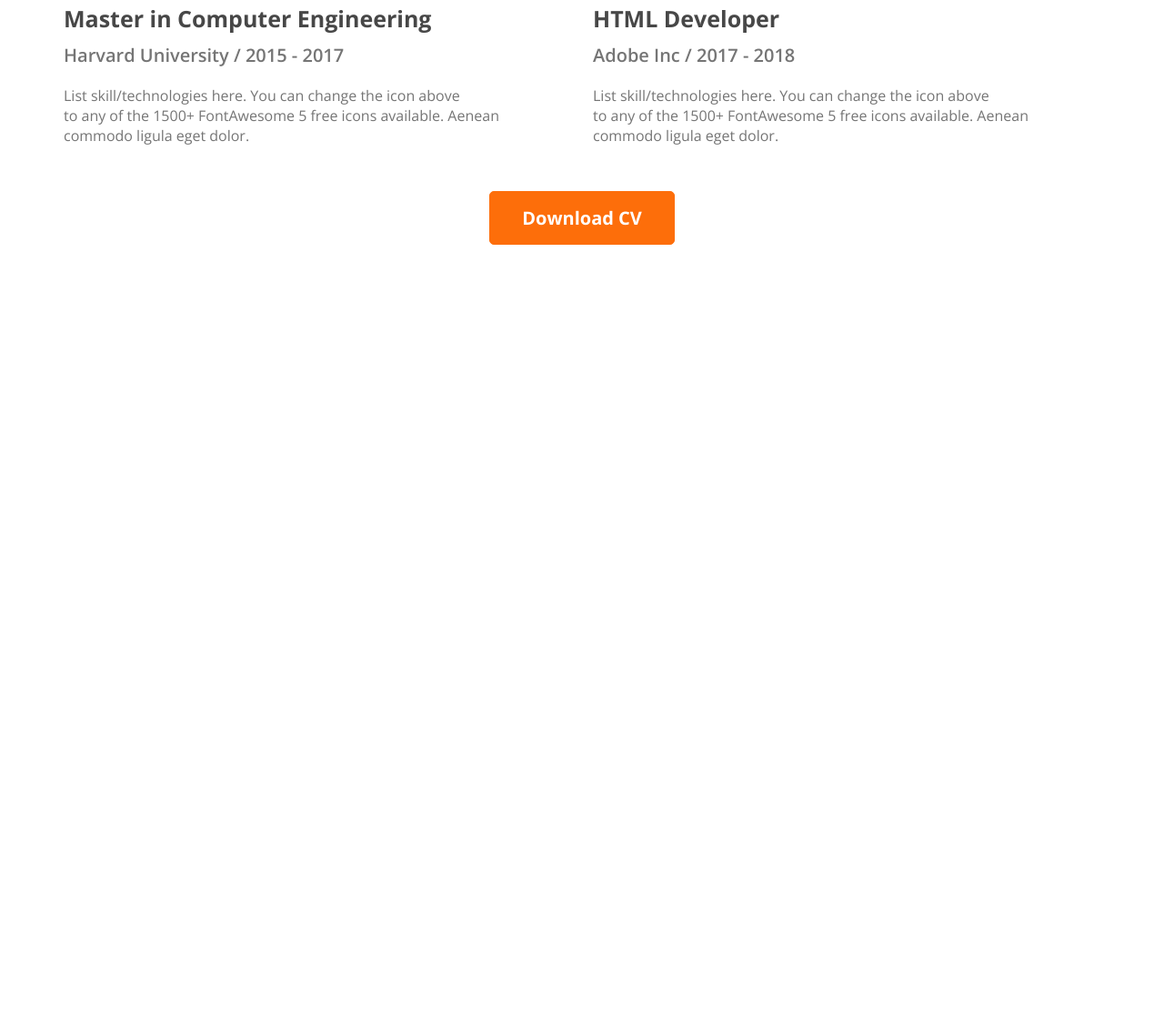
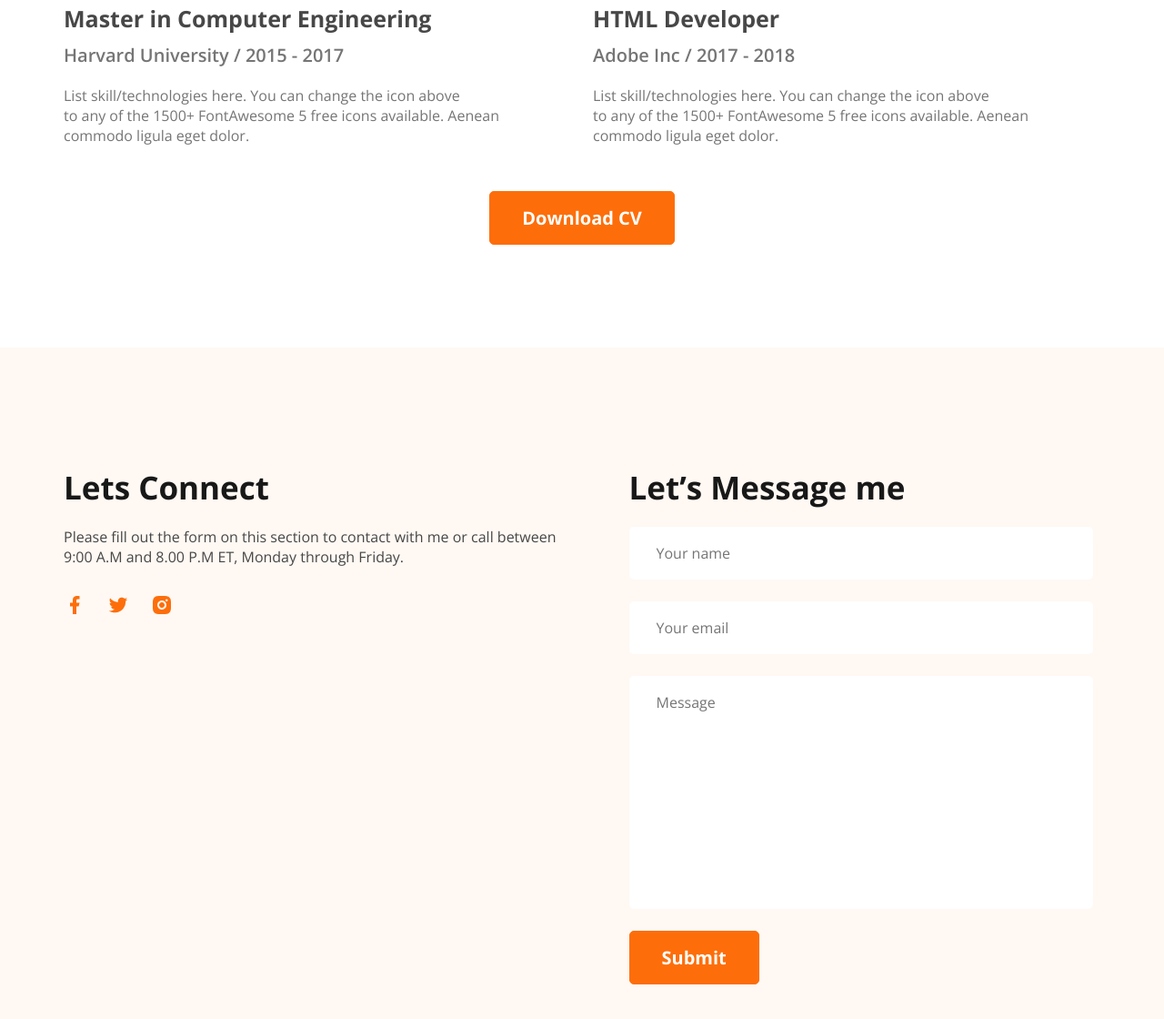
Before and after one commit to Joya322/hardy-portfolio, a plain HTML site: page index.html in a window 1280 px wide. Shown: the part 2901-4021 px from the top of the page at 91% size. Before the commit the page ends 3283 px from the top, so only its background shows below. Drawn offline with nearby package versions, Linux system fonts and the light colour scheme.

Commit message:
contact us section added

```diff
--- a/index.html
+++ b/index.html
@@ -155,8 +155,10 @@
                 Harvard University / 2015 - 2017
               </div>
               <p class="info-level resume-desc">
-                List skill/technologies here. You can change the icon above <br> to
-                any of the 1500+ FontAwesome 5 free icons available. Aenean <br>
+                List skill/technologies here. You can change the icon above
+                <br />
+                to any of the 1500+ FontAwesome 5 free icons available. Aenean
+                <br />
                 commodo ligula eget dolor.
               </p>
             </div>
@@ -169,8 +171,10 @@
                 Harvard University / 2015 - 2017
               </div>
               <p class="info-level resume-desc">
-                List skill/technologies here. You can change the icon above <br> to
-                any of the 1500+ FontAwesome 5 free icons available. Aenean <br>
+                List skill/technologies here. You can change the icon above
+                <br />
+                to any of the 1500+ FontAwesome 5 free icons available. Aenean
+                <br />
                 commodo ligula eget dolor.
               </p>
             </div>
@@ -183,8 +187,10 @@
                 Harvard University / 2015 - 2017
               </div>
               <p class="info-level resume-desc">
-                List skill/technologies here. You can change the icon above <br> to
-                any of the 1500+ FontAwesome 5 free icons available. Aenean <br>
+                List skill/technologies here. You can change the icon above
+                <br />
+                to any of the 1500+ FontAwesome 5 free icons available. Aenean
+                <br />
                 commodo ligula eget dolor.
               </p>
             </div>
@@ -199,8 +205,10 @@
                 Apple Inc / 2020 - Current
               </div>
               <p class="info-level resume-desc">
-                List skill/technologies here. You can change the icon above <br> to
-                any of the 1500+ FontAwesome 5 free icons available. Aenean <br>
+                List skill/technologies here. You can change the icon above
+                <br />
+                to any of the 1500+ FontAwesome 5 free icons available. Aenean
+                <br />
                 commodo ligula eget dolor.
               </p>
             </div>
@@ -213,22 +221,22 @@
                 Dribbble Inc / 2018 - 2022
               </div>
               <p class="info-level resume-desc">
-                List skill/technologies here. You can change the icon above <br> to
-                any of the 1500+ FontAwesome 5 free icons available. Aenean <br>
+                List skill/technologies here. You can change the icon above
+                <br />
+                to any of the 1500+ FontAwesome 5 free icons available. Aenean
+                <br />
                 commodo ligula eget dolor.
               </p>
             </div>
             <hr class="hr-rull" />
             <div class="resume-small-part">
-              <div class="info-input resume-part-title2">
-                HTML Developer
-              </div>
-              <div class="info-level resume-year">
-                Adobe Inc / 2017 - 2018
-              </div>
+              <div class="info-input resume-part-title2">HTML Developer</div>
+              <div class="info-level resume-year">Adobe Inc / 2017 - 2018</div>
               <p class="info-level resume-desc">
-                List skill/technologies here. You can change the icon above <br> to
-                any of the 1500+ FontAwesome 5 free icons available. Aenean <br>
+                List skill/technologies here. You can change the icon above
+                <br />
+                to any of the 1500+ FontAwesome 5 free icons available. Aenean
+                <br />
                 commodo ligula eget dolor.
               </p>
             </div>
@@ -239,6 +247,46 @@
         </div>
       </section>
       <!-- resume section end -->
+
+      <!-- contact us section start -->
+      <section class="contact-us-section">
+        <div id="contact" class="max-width">
+          <div class="media">
+            <h4 class="section-title">Lets Connect</h4>
+            <p class="info-input">
+              Please fill out the form on this section to contact with me or
+              call between<br>9:00 A.M and 8.00 P.M ET, Monday through Friday.
+            </p>
+            <div class="media-icons">
+              <img src="./images/icons/facebook.png" alt="" />
+              <img src="./images/icons/twitter.png" alt="" />
+              <img src="./images/icons/insta.png" alt="" />
+            </div>
+          </div>
+          <div class="msg">
+            <h4 class="section-title">Let’s Message me</h4>
+            <form>
+              <input
+                class="input-field info-level"
+                type="text"
+                name=""
+                id=""
+                placeholder="Your name"
+              />
+              <input
+                class="input-field info-level"
+                type="text"
+                name=""
+                id=""
+                placeholder="Your email"
+              />
+              <textarea class="info-level input-field" name="" id="text-area" cols="30" rows="10">Message</textarea>
+              <input class="btn" type="submit" name="" id="">
+            </form>
+          </div>
+        </div>
+      </section>
+      <!-- contact us section end-->
     </main>
     <!-- main section end -->
 
--- a/style.css
+++ b/style.css
@@ -209,7 +209,7 @@ nav ul li > a {
   margin-bottom: 100px;
   text-align: center;
 }
-.parts{
+.parts {
   display: flex;
   gap: 24px;
   margin-bottom: 50px;
@@ -236,14 +236,53 @@ nav ul li > a {
 .hr-rull {
   width: 558px;
   height: 1px;
-  background-color: #D1D1D1;
+  background-color: #d1d1d1;
   border: none;
   margin: 30px 0px;
 }
-.btn-div{
+.btn-div {
   text-align: center;
   /* display: flex;
   justify-content: center; */
   /* align-items: center; */
 }
 /* resume section end */
+
+/* contact us section start */
+.contact-us-section {
+  background-color: #fff8f3;
+  padding: 130px 0;
+}
+#contact {
+  margin-right: auto;
+  margin-left: auto;
+  display: flex;
+  gap: 80px;
+}
+.contact-us-section .section-title {
+  margin-bottom: 20px;
+}
+.media .info-input {
+  /* max-width: 562px; */
+  font-size: 16px;
+  font-weight: 400;
+  margin-bottom: 30px;
+}
+.media-icons {
+  display: flex;
+  gap: 24px;
+}
+.input-field {
+  display: block;
+  width: 450px;
+  padding: 18px 30px;
+  border: none;
+  border-radius: 5px;
+  background: #fff;
+  margin-bottom: 24px;
+  font-size: 16px;
+}
+#text-area{
+  resize: none;
+}
+/* contact us section end */
```
